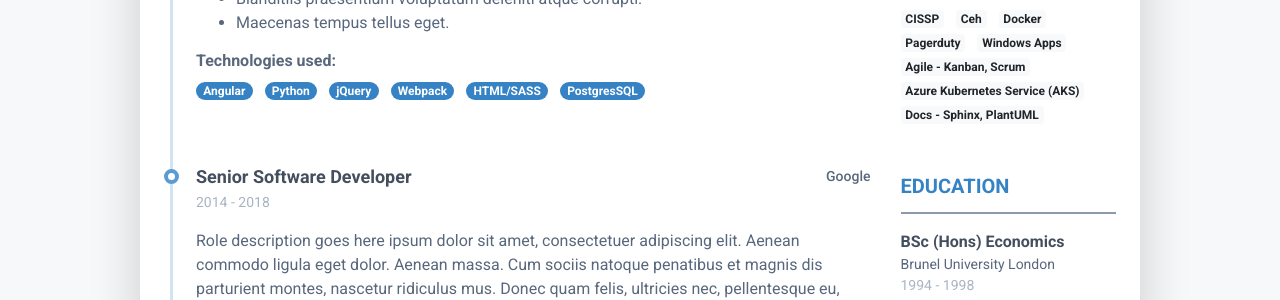
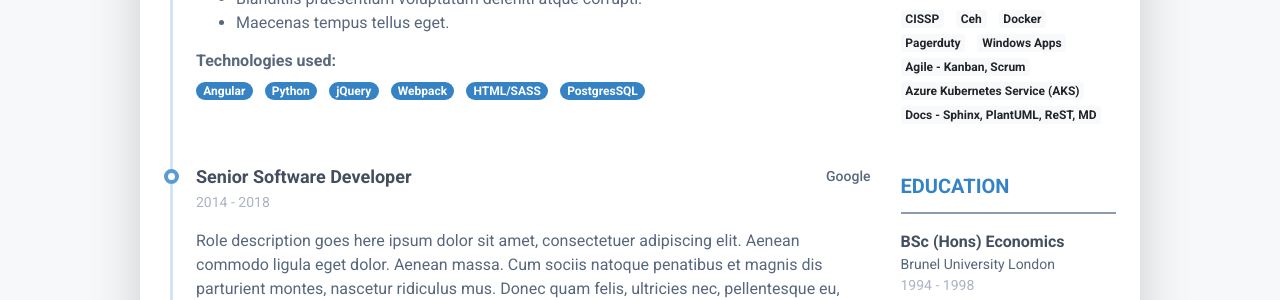
Before and after one commit to Hamy200/resume, a Jekyll site: the page built from index.markdown, in a window 1280 px wide. Shown: the part 710-1010 px from the top of the page. Built offline with Jekyll 4.4.1, drawn with Linux system fonts in a browser that asks for light colours; nearby versions of some CDN libraries.

Commit message:
Update data.yml

```diff
--- a/_data/data.yml
+++ b/_data/data.yml
@@ -160,4 +160,4 @@ skills:
       - Windows Apps
       - Agile - Kanban, Scrum
       - Azure Kubernetes Service (AKS)
-      - Docs - Sphinx, PlantUML
+      - Docs - Sphinx, PlantUML, ReST, MD
```
